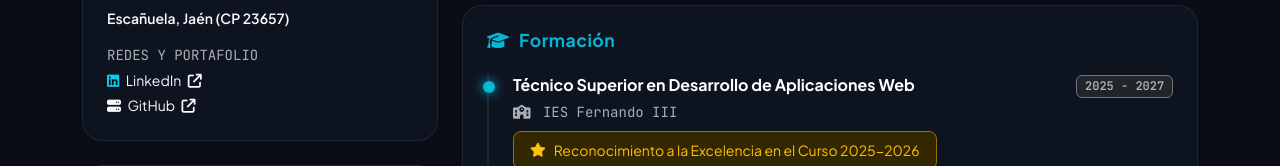
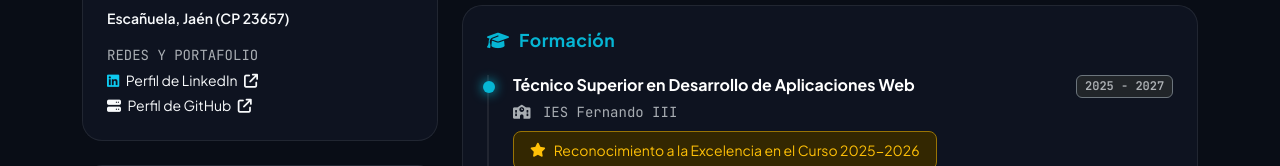
Before and after one commit to pedromruizpancorbo-cmyk/cvbootstrap, a website: page index.html in a window 1280 px wide. Shown: the part 576-742 px from the top of the page. Drawn offline with nearby package versions, Linux system fonts and the light colour scheme.

Commit message:
Update index.html

```diff
--- a/index.html
+++ b/index.html
@@ -250,10 +250,10 @@
               <span class="text-muted font-mono d-block mb-1">REDES Y PORTAFOLIO</span>
               <div class="d-flex flex-column gap-1">
                 <a href="https://bit.ly/4iVSIMS" target="_blank" class="action-link">
-                  <i class="fa-brands fa-linkedin text-info me-1"></i> LinkedIn <i class="fa-solid fa-arrow-up-right-from-square tiny ms-1"></i>
+                  <i class="fa-brands fa-linkedin text-info me-1"></i> Perfil de LinkedIn <i class="fa-solid fa-arrow-up-right-from-square tiny ms-1"></i>
                 </a>
                 <a href="https://bit.ly/4rB56UG" target="_blank" class="action-link">
-                  <i class="fa-solid fa-server text-purple me-1"></i> GitHub <i class="fa-solid fa-arrow-up-right-from-square tiny ms-1"></i>
+                  <i class="fa-solid fa-server text-purple me-1"></i> Perfil de GitHub <i class="fa-solid fa-arrow-up-right-from-square tiny ms-1"></i>
                 </a>
               </div>
             </div>
```
